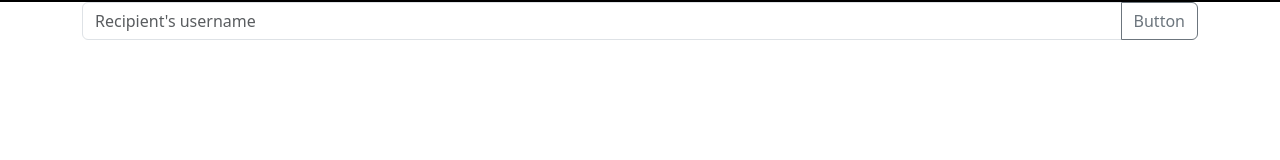
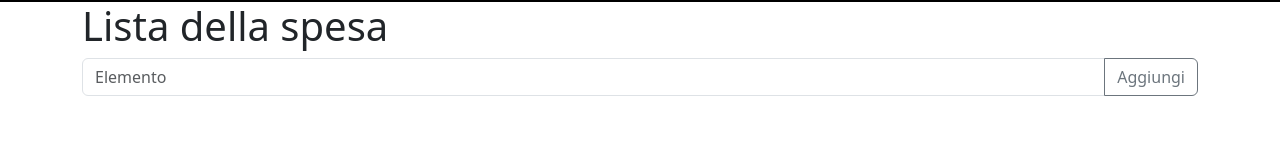
Before and after one commit to fily1212/javascript-engim-24, a plain HTML site: page lezione5/es.html in a window 1280 px wide. Drawn offline with nearby package versions, Linux system fonts and the light colour scheme.

Commit message:
es lista

```diff
--- a/lezione5/es.html
+++ b/lezione5/es.html
@@ -12,9 +12,10 @@
 
     </div>
     <div class="container">
+        <h1>Lista della spesa</h1>
         <div class="input-group mb-3">
-            <input type="text" class="form-control" placeholder="Recipient's username" aria-label="Recipient's username" aria-describedby="button-addon2">
-            <button class="btn btn-outline-secondary" type="button" id="button-addon2">Button</button>
+            <input type="text" class="form-control" placeholder="Elemento" aria-label="Recipient's username" aria-describedby="button-addon2">
+            <button class="btn btn-outline-secondary" type="button" id="button-addon2">Aggiungi</button>
         </div>
     </div>
     <script src="es.js"></script>
```
